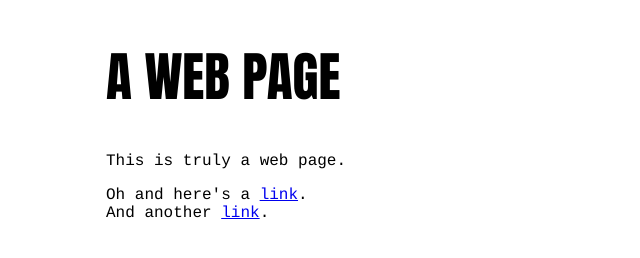
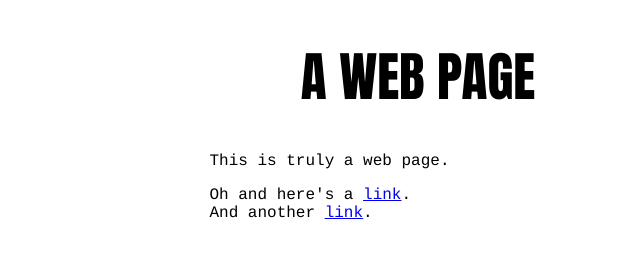
Before and after one commit to paul-arutyunov/paul-arutyunov.github.io, a plain HTML site: page index.html in a window 1280 px wide. Shown: the whole page, without its empty margins (222-862 px from the left). Drawn offline with Linux system fonts and the light colour scheme.

Commit message:
Fix text centering

```diff
--- a/style.css
+++ b/style.css
@@ -1,11 +1,15 @@
 p {
 	color: black;
 	font: 12pt courier;
-	margin-left: 240pt;
+	width: 33%;
+	margin-left: auto;
+	margin-right: auto;
 }
 
 h1 {
 	font: 40pt impact;
-	text-align: left;
-	margin-left: 240pt;
+	text-align: center;
+	width: 33%;
+	margin-left: auto;
+	margin-right: auto;
 }
```
